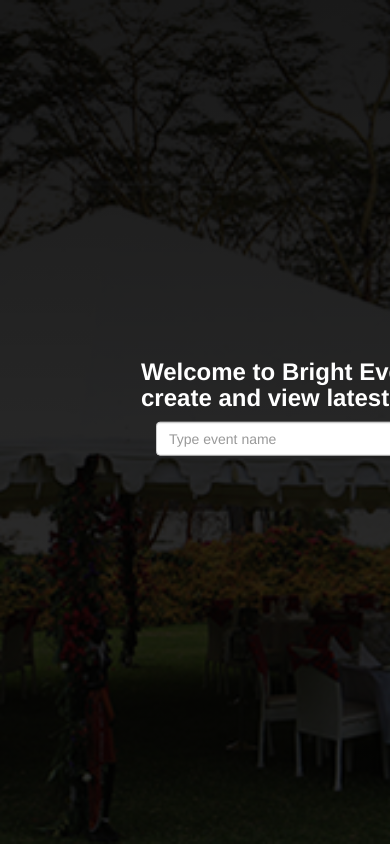
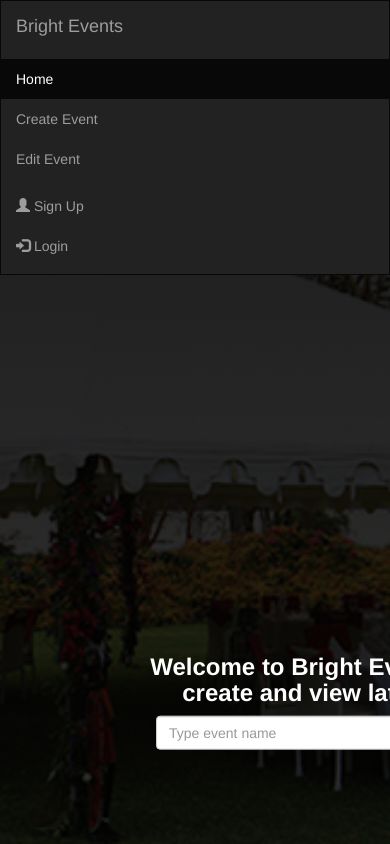
Before and after one commit to Rodgers-M/Bright_events, a Python web app: template designs/ui/templates/index.html in a window 390 px wide; the page is wider, and only the part inside the window is pictured. Run offline with Jinja, Linux system fonts and the light colour scheme; the template is opened without the code that fills it, so the values that code supplies are empty; some libraries are stand-ins or nearby versions.

Commit message:
(feat) : add a navigation bar to the page

```diff
--- a/designs/ui/templates/index.html
+++ b/designs/ui/templates/index.html
@@ -11,12 +11,28 @@
   </head>
   <body>
     <header id="bckgrndimg">
+      <nav class="navbar navbar-inverse">
+        <div class="container-fluid">
+          <div class="navbar-header">
+            <a class="navbar-brand" href="#">Bright Events</a>
+          </div>
+          <ul class="nav navbar-nav">
+            <li class="active"><a href="#">Home</a></li>
+            <li><a href="designs/ui/templates/events/new.html">Create Event</a></li>
+            <li><a href="designs/ui/templates/events/edit.html">Edit Event</a></li>
+          </ul>
+          <ul class="nav navbar-nav navbar-right">
+            <li><a href="designs/ui/templates/signup.html"><span class="glyphicon glyphicon-user"></span> Sign Up</a></li>
+            <li><a href="designs/ui/templates/login.html"><span class="glyphicon glyphicon-log-in"></span> Login</a></li>
+          </ul>
+        </div>
+      </nav>
       <div class="text-box">
         <div class="row">
-          <h3> Welcome to Bright Events. You can create and view latest events.</h3>
+          <h3 class="text-center"> Welcome to Bright Events. You can create and view latest events.</h3>
         </div>
         <div class="row">
-          <div class="col-md-6 col-md-offset-3">
+          <div class="col-md-4 col-md-offset-4">
             <div class="input-group">
               <input type="text" class="form-control" placeholder="Type event name">
                   <span class="input-group-btn">
```
